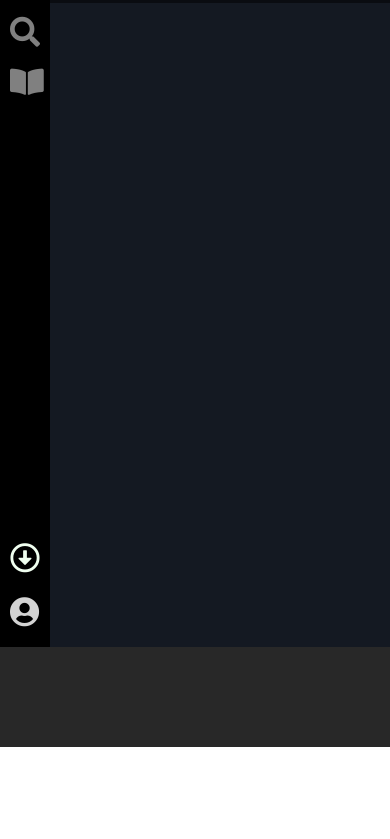
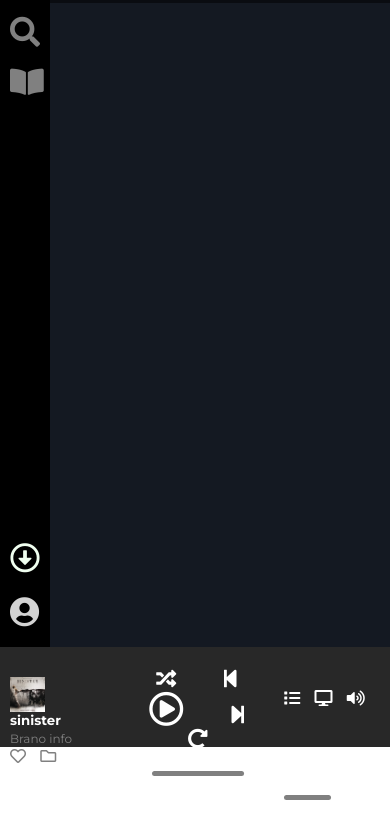
Before and after one commit to ResminiLoris/html-css-spotifyweb, a plain HTML site: page index.html in a window 390 px wide. Shown: the part 97-936 px from the top of the page. Before the commit the page ends 844 px from the top, so only its background shows below. Drawn offline with Linux system fonts and the light colour scheme.

Commit message:
toolbar_(no_responsive)

```diff
--- a/index.html
+++ b/index.html
@@ -25,26 +25,27 @@
                 <div class="sidebar-nav">
                     <!-- home -->
                     <div class="nav-tool">
-                        <i class="fas fa-home y-align"></i>
-                        <a href="#" class="sx-none y-align">Home</a>
+                        <i class="fas fa-home y-align hover-white"></i>
+                        <a href="#" class="sx-none y-align hover-white">Home</a>
                     </div>
                     <!-- cerca -->
                     <div class="nav-tool">
-                        <i class="fas fa-search y-align"></i>
-                        <a href="#" class="sx-none y-align">Cerca</a>
+                        <i class="fas fa-search y-align hover-white"></i>
+                        <a href="#" class="sx-none y-align hover-white">Cerca</a>
                     </div>
                     <div class="nav-tool">
-                        <i class="fas fa-book-open y-align"></i>
-                        <a href="#" class="sx-none y-align">Cerca</a>
+                        <i class="fas fa-book-open y-align hover-white"></i>
+                        <a href="#" class="sx-none y-align ">Cerca</a>
                     </div>
                 </div>
                 <div class="playlists sx-none">
                     <div class="new">
                         <h3 class="clr-white mb-10">Playlist</h3>
-                        <i class="fas fa-plus-square y-align"></i>
-                        <h4 class="inline-block y-align">Crea Playlist</h4>
+                        <i class="fas fa-plus-square y-align hover-white"></i>
+                        <h4 class="inline-block y-align hover-white">Crea Playlist</h4>
                     </div>
                     <div class="list">
+                        <div class="fade"></div>
                         <div class="playlist-item"><a href="#">Nome Playlist</a></div>
                         <div class="playlist-item"><a href="#">Nome Playlist</a></div>
                         <div class="playlist-item"><a href="#">Nome Playlist</a></div>
@@ -62,8 +63,6 @@
                         <div class="playlist-item"><a href="#">Nome Playlist</a></div>
                         <div class="playlist-item"><a href="#">Nome Playlist</a></div>
                         <div class="playlist-item"><a href="#">Nome Playlist</a></div>
-
-
                     </div>
                 </div>
                 <!-- sidebar-footer -->
@@ -93,6 +92,35 @@
        </div>
    </div>
    <!-- tools -->
-   <section class="tools"></section>
+   <section class="tools row">
+       <!-- tools/ sinistra -->
+       <div class="col-small" id="col-sx">
+           <img class="y-align" src="./img/sinister.jpeg" alt="cover-album">
+           <div class="track-info y-align">
+               <h5>sinister</h5>
+               <span class="txt-small txt-grey mr-35">Brano info</span>
+               <i class="far fa-heart txt-grey mr-10"></i>
+               <i class="far fa-folder txt-grey"></i>
+           </div>
+       </div>
+       <!-- tools/ centro -->
+       <div class="col-big">
+           <div class="buttons">
+               <i class="fas fa-random"></i>
+               <i class="fas fa-step-backward"></i>
+               <i class="far fa-play-circle icon-big"></i>
+               <i class="fas fa-step-forward"></i>
+               <i class="fas fa-redo-alt"></i>
+            </div>
+            <div id="progress-bar"></div>
+       </div>
+       <!-- tools/ destra -->
+       <div class="col-small" id="col-dx">
+        <i class="fas fa-list y-align"></i>
+        <i class="fas fa-desktop y-align"></i>
+        <i class="fas fa-volume-up y-align"></i>
+        <div class="volume-bar inline-block y-align"></div>
+       </div>
+   </section>
 </body>
 </html>
--- a/style/style.css
+++ b/style/style.css
@@ -11,6 +11,30 @@ a{
 }
 
 /* utility */
+
+.txt-small{
+    font-size: 12px;
+}
+
+.txt-grey{
+    color:gray;
+}
+
+.txt-right{
+    text-align: right;
+}
+
+.icon-big{
+    font-size: 35px;
+}
+
+.mr-10{
+    margin-right: 10px;
+}
+
+.mr-35{
+    margin-right: 35px;
+}
 
 .inline-block{
     display: inline-block;
@@ -64,7 +88,7 @@ body{
 }
 
 #header{
-    width: calc(100vw - 200px);
+    width: calc(100vw - 250px);
     height: 100px;
     background-color: rgba(0, 0, 0, 0.5);
     position: fixed;
@@ -100,10 +124,19 @@ body{
     padding: 10px;
     padding-left: 20px;
     font-size: 15px;
-    width: 200px;
+    width: 250px;
     background-color: black;
     font-weight: 600;
 }
+
+.new:hover .hover-white{
+    color: white;
+}
+
+.nav-tool:hover .hover-white{
+    color: white;
+}
+
 
 .logo{
     height: 10%;
@@ -159,6 +192,15 @@ body{
     #header{
         width: calc(100vw - 50px);
     }
+
+    .tools #col-sx{
+        padding-top: 30px;
+        padding-left: 10px;
+    }
+
+    .tools #col-sx img{
+        width: 35px;
+    }
 }
 
 .nav-tool{
@@ -180,9 +222,23 @@ body{
     margin-right: 10px;
 }
 
+.playlists{
+    position: relative;
+}
+
 .playlists .list{
     height: 55%;
     overflow: auto;
+}
+
+.playlists .list .fade{
+    position: absolute;
+    bottom: 0;
+    left: 0;
+    width: 100%;
+    height: 35%;
+    margin: 0;
+    background-image: linear-gradient(to bottom, transparent, black);
 }
 
 ::-webkit-scrollbar {
@@ -218,3 +274,78 @@ body{
 .user-name{
     font-weight: 700;
 }
+
+/* Tools */
+
+.col-small{
+    height: 100%;
+    width: 250px;
+}
+
+.col-big{
+    position: relative;
+    height: 100%;
+    text-align: center;
+    font-size: 20px;
+    color: white;
+    flex-grow: 6;
+}
+
+.col-big .buttons{
+    padding-top: 20px;
+}
+
+.col-big .fas,
+.col-big .far{
+    margin: 0 20px;
+    cursor: pointer;
+}
+
+#col-sx{
+    padding-top: 20px;
+    padding-left: 20px;
+}
+
+#col-sx img{
+    width: 25%;
+    margin-right: 10px;
+    cursor: pointer;
+}
+
+#col-dx{
+    color: white;
+    line-height: 100px;
+}
+
+#col-dx .volume-bar{
+    height: 5px;
+    width: 40%;
+    background-color: gray;
+    border-radius: 30px;
+    margin-left: 10px;
+}
+
+#col-dx .fas{
+    margin-left: 10px;
+}
+
+.track-info{
+    color: white;
+    display: inline-block;
+    cursor: pointer;
+}
+
+.track-info .far:hover{
+    color: white;
+}
+
+#progress-bar{
+    position: absolute;
+    left: 50%;
+    transform: translateX(-50%);
+    margin-top: 20px;
+    width: 60%;
+    height: 5px;
+    border-radius: 50px;
+    background-color: grey;
+}
```
